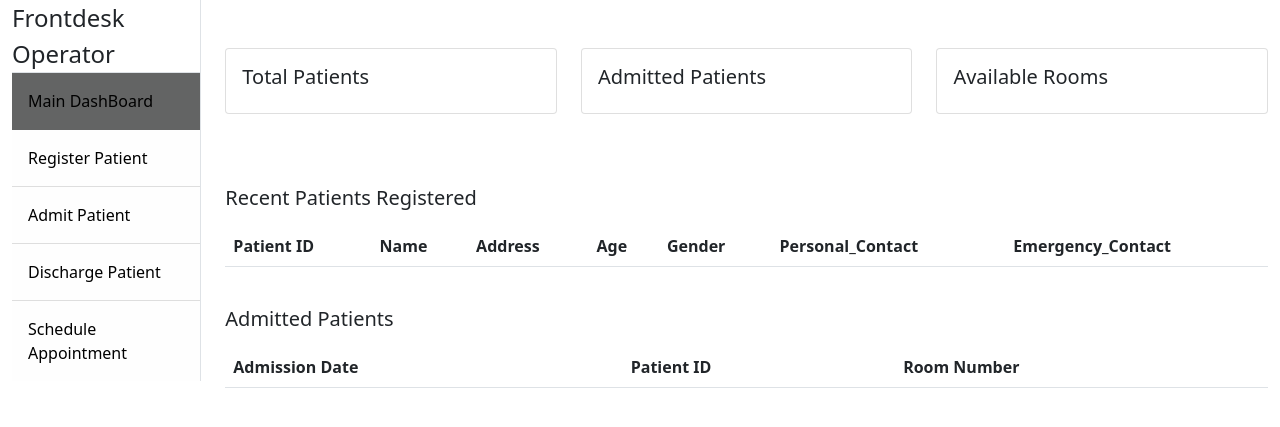
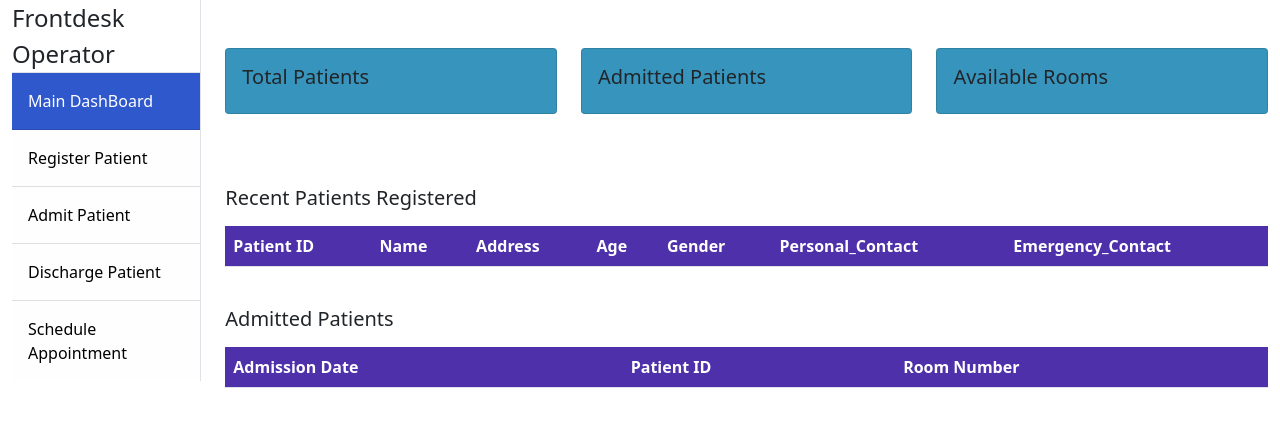
Before and after one commit to rv4102/dbms-lab, a Flask app: template A4/HMS/templates/frontdesk_dashboard.html in a window 1280 px wide. Shown: the part 56-483 px from the top of the page. Run offline with Flask 2, Linux system fonts and the light colour scheme; the template is opened without the code that fills it, so the values that code supplies are empty; some libraries are stand-ins or nearby versions.

Commit message:
frontdesk frontend done

```diff
--- a/A4/HMS/templates/frontdesk_admit.html
+++ b/A4/HMS/templates/frontdesk_admit.html
@@ -3,7 +3,7 @@
 {% block sidebar %}
 <a class="list-group-item list-group-item-action list-group-item-light p-3" style="color: black;" href="/frontdesk">Main DashBoard</a>
     <a class="list-group-item list-group-item-action list-group-item-light p-3" style="color: black" href="/frontdesk/register">Register Patient</a>
-    <a class="list-group-item list-group-item-action list-group-item-light p-3 active" style="color: black" href="/frontdesk/admit">Admit Patient</a>
+    <a class="list-group-item list-group-item-action list-group-item-light p-3 dark-blue text-white" style="color: black" href="/frontdesk/admit">Admit Patient</a>
     <a class="list-group-item list-group-item-action list-group-item-light p-3" style="color: black" href="/frontdesk/discharge">Discharge Patient</a>
     <a class="list-group-item list-group-item-action list-group-item-light p-3" style="color: black" href="/frontdesk/appointment_schedule">Schedule Appointment</a>
 {% endblock %}
@@ -15,7 +15,7 @@
     {% else %}
     <div class="table-responsive">
         <table class="table table-striped">
-            <thead class="thead-dark">
+            <thead class="light-purple text-white">
                 <tr>
                     <th scope="col">Patient ID</th>
                     <th scope="col">Name</th>
--- a/A4/HMS/templates/frontdesk_appointment_schedule.html
+++ b/A4/HMS/templates/frontdesk_appointment_schedule.html
@@ -5,7 +5,7 @@
     <a class="list-group-item list-group-item-action list-group-item-light p-3" style="color: black" href="/frontdesk/register">Register Patient</a>
     <a class="list-group-item list-group-item-action list-group-item-light p-3" style="color: black" href="/frontdesk/admit">Admit Patient</a>
     <a class="list-group-item list-group-item-action list-group-item-light p-3" style="color: black" href="/frontdesk/discharge">Discharge Patient</a>
-    <a class="list-group-item list-group-item-action list-group-item-light p-3 active" style="color: black" href="/frontdesk/appointment_schedule">Schedule Appointment</a>
+    <a class="list-group-item list-group-item-action list-group-item-light p-3 dark-blue text-white" style="color: black" href="/frontdesk/appointment_schedule">Schedule Appointment</a>
 {% endblock %}
 
 {% block main_content %}
@@ -54,7 +54,7 @@
     {% else %}
     <div class="table-responsive">
         <table class="table table-striped">
-            <thead class="thead-dark">
+            <thead class="light-purple text-white">
                 <tr>
                     <th scope="col">Patient ID</th>
                     <th scope="col">Name</th>
--- a/A4/HMS/templates/frontdesk_appointment_schedule_patient.html
+++ b/A4/HMS/templates/frontdesk_appointment_schedule_patient.html
@@ -5,7 +5,7 @@
     <a class="list-group-item list-group-item-action list-group-item-light p-3" style="color: black" href="/frontdesk/register">Register Patient</a>
     <a class="list-group-item list-group-item-action list-group-item-light p-3" style="color: black" href="/frontdesk/admit">Admit Patient</a>
     <a class="list-group-item list-group-item-action list-group-item-light p-3" style="color: black" href="/frontdesk/discharge">Discharge Patient</a>
-    <a class="list-group-item list-group-item-action list-group-item-light p-3 active" style="color: black" href="/frontdesk/appointment_schedule">Schedule Appointment</a>
+    <a class="list-group-item list-group-item-action list-group-item-light p-3 dark-blue text-white" style="color: black" href="/frontdesk/appointment_schedule">Schedule Appointment</a>
 {% endblock %}
 
 
@@ -38,7 +38,7 @@
     {% else %}
     <div class="table-responsive">
         <table class="table table-striped">
-            <thead class="thead-dark">
+            <thead class="light-purple text-white">
                 <tr>
                     <th scope="col">Doctor ID</th>
                     <th scope="col">Name</th>
--- a/A4/HMS/templates/frontdesk_dashboard.html
+++ b/A4/HMS/templates/frontdesk_dashboard.html
@@ -1,7 +1,7 @@
 {% extends 'frontdesk_base.html' %}
 
 {% block sidebar %}
-    <a class="list-group-item list-group-item-action list-group-item-light p-3 active" style="color: black;" href="/frontdesk">Main DashBoard</a>
+    <a class="list-group-item list-group-item-action list-group-item-light p-3 dark-blue text-white" style="color: black;" href="/frontdesk">Main DashBoard</a>
     <a class="list-group-item list-group-item-action list-group-item-light p-3" style="color: black" href="/frontdesk/register">Register Patient</a>
     <a class="list-group-item list-group-item-action list-group-item-light p-3" style="color: black" href="/frontdesk/admit">Admit Patient</a>
     <a class="list-group-item list-group-item-action list-group-item-light p-3" style="color: black" href="/frontdesk/discharge">Discharge Patient</a>
@@ -11,7 +11,7 @@
 {% block main_content %}
 <div class="row mt-5">
     <div class="col-md-4 mb-4">
-      <div class="card">
+      <div class="card blue">
         <div class="card-body">
           <h5 class="card-title">Total Patients</h5>
           <p class="card-text">{{ total_patients }}</p>
@@ -19,7 +19,7 @@
       </div>
     </div>
     <div class="col-md-4 mb-4">
-      <div class="card">
+      <div class="card blue">
         <div class="card-body">
           <h5 class="card-title">Admitted Patients</h5>
           <p class="card-text">{{ admitted_patients }}</p>
@@ -27,7 +27,7 @@
       </div>
     </div>
     <div class="col-md-4 mb-4">
-      <div class="card">
+      <div class="card blue">
         <div class="card-body">
           <h5 class="card-title">Available Rooms</h5>
           <p class="card-text">{{ available_rooms }}</p>
@@ -40,7 +40,7 @@
         <h5 class = "mb-3">Recent Patients Registered</h5>
         <div class="table-responsive">
           <table class="table table-striped">
-            <thead>
+            <thead class="light-purple text-white">
               <tr>
                 <th scope="col">Patient ID</th>
                 <th scope="col">Name</th>
@@ -68,7 +68,7 @@
       <h5 class = "mb-3">Admitted Patients</h5>
       <div class="table-responsive">
         <table class="table table-striped">
-          <thead>
+          <thead class="light-purple text-white">
             <tr>
               <th scope="col">Admission Date</th>
               <th scope="col">Patient ID</th>
--- a/A4/HMS/templates/frontdesk_discharge.html
+++ b/A4/HMS/templates/frontdesk_discharge.html
@@ -4,7 +4,7 @@
     <a class="list-group-item list-group-item-action list-group-item-light p-3" style="color: black;" href="/frontdesk">Main DashBoard</a>
     <a class="list-group-item list-group-item-action list-group-item-light p-3" style="color: black" href="/frontdesk/register">Register Patient</a>
     <a class="list-group-item list-group-item-action list-group-item-light p-3" style="color: black" href="/frontdesk/admit">Admit Patient</a>
-    <a class="list-group-item list-group-item-action list-group-item-light p-3 active" style="color: black" href="/frontdesk/discharge">Discharge Patient</a>
+    <a class="list-group-item list-group-item-action list-group-item-light p-3 dark-blue text-white" style="color: black" href="/frontdesk/discharge">Discharge Patient</a>
     <a class="list-group-item list-group-item-action list-group-item-light p-3" style="color: black" href="/frontdesk/appointment_schedule">Schedule Appointment</a>
 {% endblock %}
 
@@ -15,7 +15,7 @@
     {% else %}
     <div class="table-responsive">
         <table class="table table-striped">
-            <thead class="thead-dark">
+            <thead class="light-purple text-white">
                 <tr>
                     <th scope="col">Patient ID</th>
                     <th scope="col">Name</th>
--- a/A4/HMS/templates/frontdesk_register.html
+++ b/A4/HMS/templates/frontdesk_register.html
@@ -3,7 +3,7 @@
 {% block sidebar %}
 <a class="list-group-item list-group-item-action list-group-item-light p-3" style="color: black;" href="/frontdesk">Main
   DashBoard</a>
-<a class="list-group-item list-group-item-action list-group-item-light p-3 active" style="color: black"
+<a class="list-group-item list-group-item-action list-group-item-light p-3 dark-blue text-white" style="color: black"
   href="/frontdesk/register">Register Patient</a>
 <a class="list-group-item list-group-item-action list-group-item-light p-3" style="color: black"
   href="/frontdesk/admit">Admit Patient</a>
```
